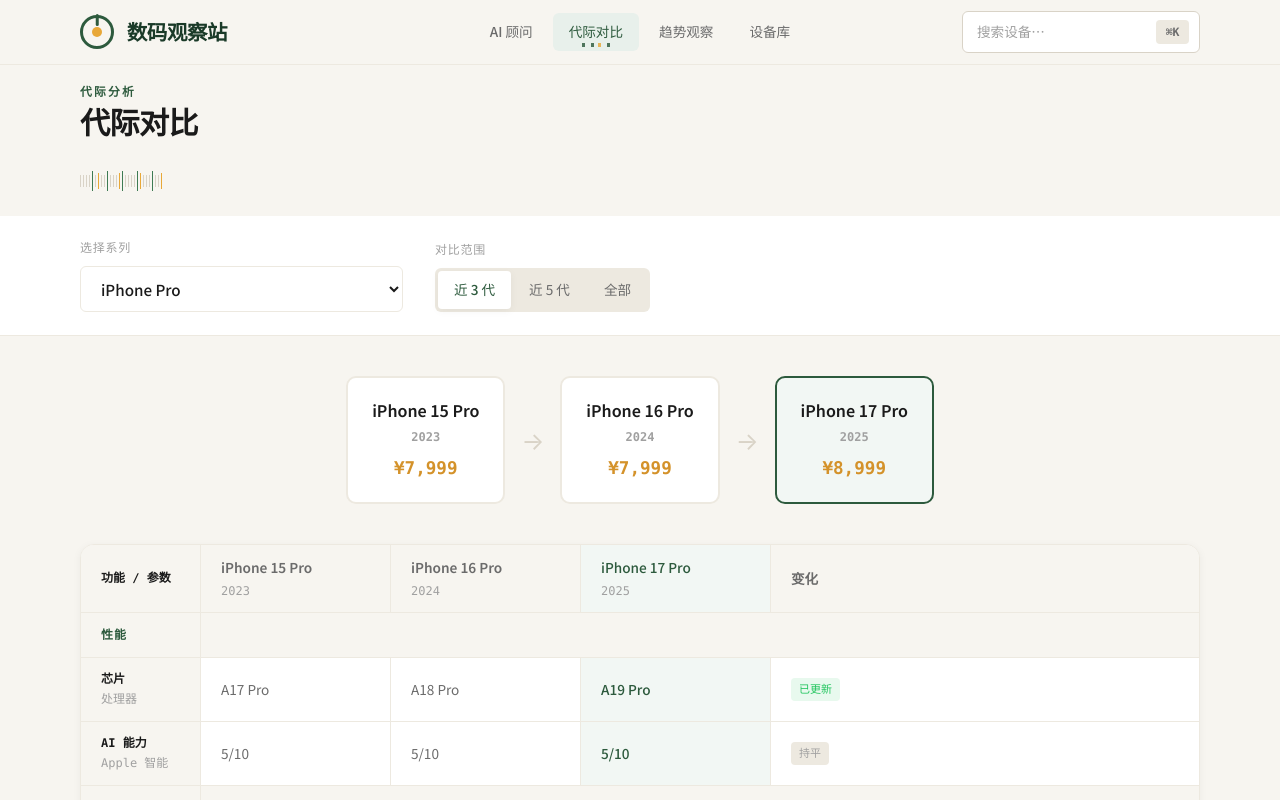
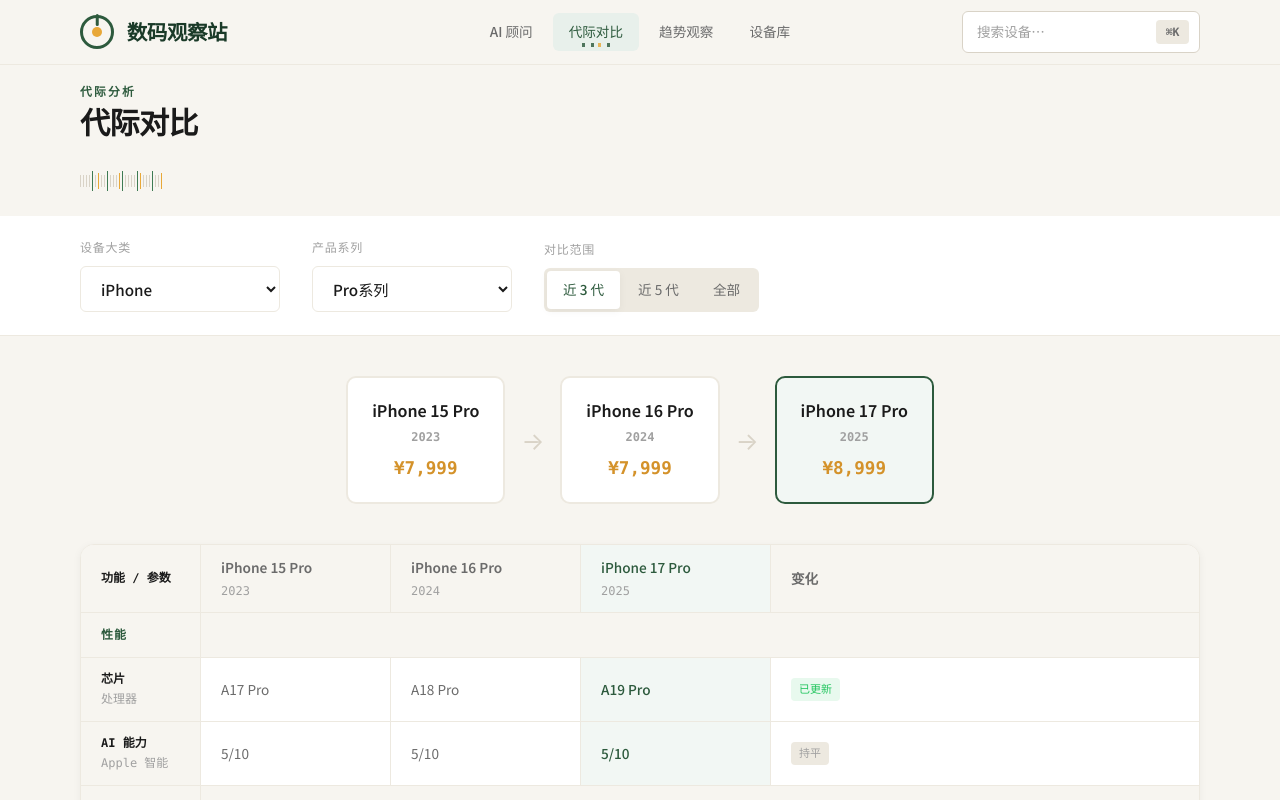
Before and after one commit to LighthouseXy/ai-device-evolution, a Next.js app: page /compare in a window 1280 px wide. Shown: the top 800 px of the page. Built offline with nearby package versions, Linux system fonts and the light colour scheme.

Commit message:
fix: clarify comparison groups and model names

```diff
--- a/src/app/compare/page.tsx
+++ b/src/app/compare/page.tsx
@@ -7,6 +7,7 @@
 import {
   allDevicesFlat,
   categoryLabels,
+  categoryNames,
   comparisonGroupsFlat,
   formatMaybeCurrency,
   getDevicesByComparisonGroupKeyFlat,
@@ -165,23 +166,57 @@
 }
 
 function buildSeriesOptions() {
+  const familyOrder = {
+    phone: ["iPhone"],
+    tablet: ["iPad", "iPad mini", "iPad Air", "iPad Pro"],
+    laptop: ["MacBook Air", "MacBook Pro"],
+  };
+  const variantOrder = [
+    "standard",
+    "Pro",
+    "Pro Max",
+    "Plus",
+    "mini",
+    "SE",
+    "e",
+    "Air",
+    "11-inch",
+    "13-inch",
+    "14-inch",
+    "15-inch",
+    "16-inch",
+  ];
+  const rank = (values: string[], value: string) => {
+    const index = values.indexOf(value);
+    return index < 0 ? values.length : index;
+  };
+
   return comparisonGroupsFlat
     .map((group) => {
       const devices = group.devices;
-      const latest = devices.at(-1) ?? null;
+      const family = group.family.replace(categoryLabels[group.category], "").trim();
+      const kind = family || (group.variant === "standard" ? "数字" : group.variant);
+      const size =
+        family && group.variant !== "standard"
+          ? ` · ${group.variant.replace("-inch", " 英寸")}`
+          : "";
+      const tier = group.tier === "pro-max" ? " · Pro/Max 芯片" : "";
       return {
         series: group.key,
-        label: group.label,
-        category: latest ? categoryLabels[latest.category] : "Apple",
+        label: `${kind}系列${size}${tier}`,
+        category: group.category,
         count: devices.length,
-        latestYear: latest?.releaseYear ?? 0,
+        order:
+          rank(familyOrder[group.category], group.family) * 100 +
+          rank(variantOrder, group.variant) * 10 +
+          (group.tier === "pro-max" ? 1 : 0),
       };
     })
     .filter((item) => item.count >= 2)
     .sort((left, right) => {
-      if (right.latestYear !== left.latestYear) return right.latestYear - left.latestYear;
-      if (right.count !== left.count) return right.count - left.count;
-      return left.series.localeCompare(right.series, "zh-CN");
+      const categoryOrder = categoryNames.indexOf(left.category) - categoryNames.indexOf(right.category);
+      if (categoryOrder !== 0) return categoryOrder;
+      return left.order - right.order || left.label.localeCompare(right.label, "zh-CN");
     });
 }
 
@@ -195,7 +230,7 @@
             href={`/devices/${device.id}`}
             className={`compare-overview-card${index === devices.length - 1 ? " is-current" : ""}`}
           >
-            <div className="compare-overview-model">{device.model.replace(device.series, "").trim() || device.model}</div>
+            <div className="compare-overview-model">{device.model}</div>
             <div className="compare-overview-year">{device.releaseYear}</div>
             <div className="compare-overview-price">{formatMaybeCurrency(device.launchPrice)}</div>
           </Link>
@@ -231,7 +266,7 @@
             <div className="compare-v2-cell is-label">功能 / 参数</div>
             {devices.map((device, index) => (
               <div className={`compare-v2-cell${index === devices.length - 1 ? " is-highlight" : ""}`} key={device.id}>
-                <span>{device.model.replace(device.series, "").trim() || device.model}</span>
+                <span>{device.model}</span>
                 <small>{device.releaseYear}</small>
               </div>
             ))}
@@ -298,6 +333,10 @@
   const requestedSeries = normalizeSeries(resolvedSearchParams.series);
   const selectedSeries = seriesOptions.some((item) => item.series === requestedSeries) ? requestedSeries : defaultSeries;
   const selectedSeriesOption = seriesOptions.find((item) => item.series === selectedSeries) ?? null;
+  const selectedCategory = selectedSeriesOption?.category ?? "phone";
+  const categoryOptions = categoryNames
+    .filter((category) => seriesOptions.some((item) => item.category === category))
+    .map((category) => ({ value: category, label: categoryLabels[category] }));
   const selectedWindow = normalizeWindow(resolvedSearchParams.window);
   const seriesDevices = getDevicesByComparisonGroupKeyFlat(selectedSeries);
   const visibleDevices =
@@ -329,14 +368,17 @@
 
       <section className="compare-selector">
         <div className="compare-selector-inner">
-          <div className="compare-selector-group">
-            <label className="compare-selector-label" htmlFor="compare-series">选择系列</label>
-            <CompareSeriesSelect
-              options={seriesOptions.map((item) => ({ label: item.label, series: item.series }))}
-              selectedSeries={selectedSeries}
-              selectedWindow={selectedWindow}
-            />
-          </div>
+          <CompareSeriesSelect
+            options={seriesOptions.map((item) => ({
+              label: item.label,
+              series: item.series,
+              category: item.category,
+            }))}
+            categories={categoryOptions}
+            selectedCategory={selectedCategory}
+            selectedSeries={selectedSeries}
+            selectedWindow={selectedWindow}
+          />
 
           <div className="compare-selector-group">
             <div className="compare-selector-label">对比范围</div>
--- a/src/components/CompareSeriesSelect.tsx
+++ b/src/components/CompareSeriesSelect.tsx
@@ -6,36 +6,70 @@
   options: Array<{
     label: string;
     series: string;
+    category: string;
   }>;
+  categories: Array<{ label: string; value: string }>;
+  selectedCategory: string;
   selectedSeries: string;
   selectedWindow: string;
 };
 
 export default function CompareSeriesSelect({
   options,
+  categories,
+  selectedCategory,
   selectedSeries,
   selectedWindow,
 }: CompareSeriesSelectProps) {
   const router = useRouter();
+  const seriesOptions = options.filter((item) => item.category === selectedCategory);
+
+  const navigateToSeries = (series: string) => {
+    const params = new URLSearchParams({ series, window: selectedWindow });
+    router.push(`/compare?${params.toString()}`);
+  };
 
   return (
+    <>
+      <div className="compare-selector-group">
+        <label className="compare-selector-label" htmlFor="compare-category">
+          设备大类
+        </label>
+        <select
+          id="compare-category"
+          className="compare-select-control"
+          value={selectedCategory}
+          onChange={(event) => {
+            const firstSeries = options.find((item) => item.category === event.currentTarget.value)?.series;
+            if (firstSeries) navigateToSeries(firstSeries);
+          }}
+        >
+          {categories.map((item) => (
+            <option key={item.value} value={item.value}>
+              {item.label}
+            </option>
+          ))}
+        </select>
+      </div>
+
+      <div className="compare-selector-group">
+        <label className="compare-selector-label" htmlFor="compare-series">
+          产品系列
+        </label>
         <select
           id="compare-series"
           name="series"
-      defaultValue={selectedSeries}
           className="compare-select-control"
-      onChange={(event) => {
-        const params = new URLSearchParams();
-        params.set("series", event.currentTarget.value);
-        params.set("window", selectedWindow);
-        router.push(`/compare?${params.toString()}`);
-      }}
+          value={selectedSeries}
+          onChange={(event) => navigateToSeries(event.currentTarget.value)}
         >
-      {options.map((item) => (
+          {seriesOptions.map((item) => (
             <option key={item.series} value={item.series}>
               {item.label}
             </option>
           ))}
         </select>
+      </div>
+    </>
   );
 }
```
Lines whose indentation alone changed are shown as unchanged.
